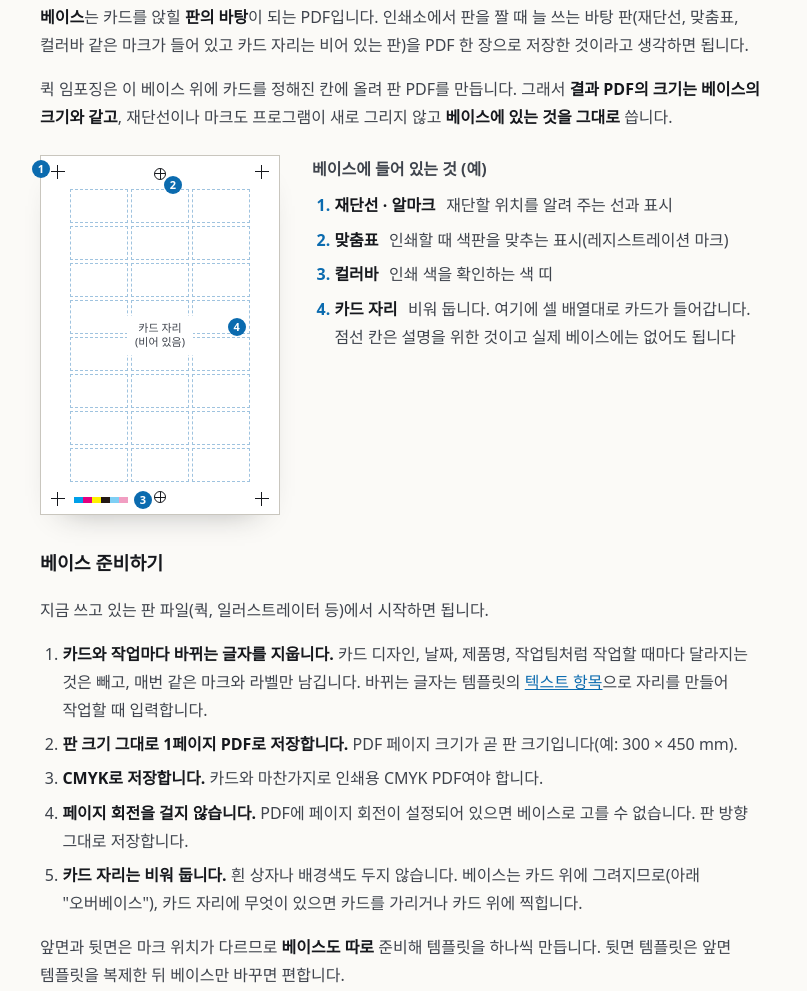
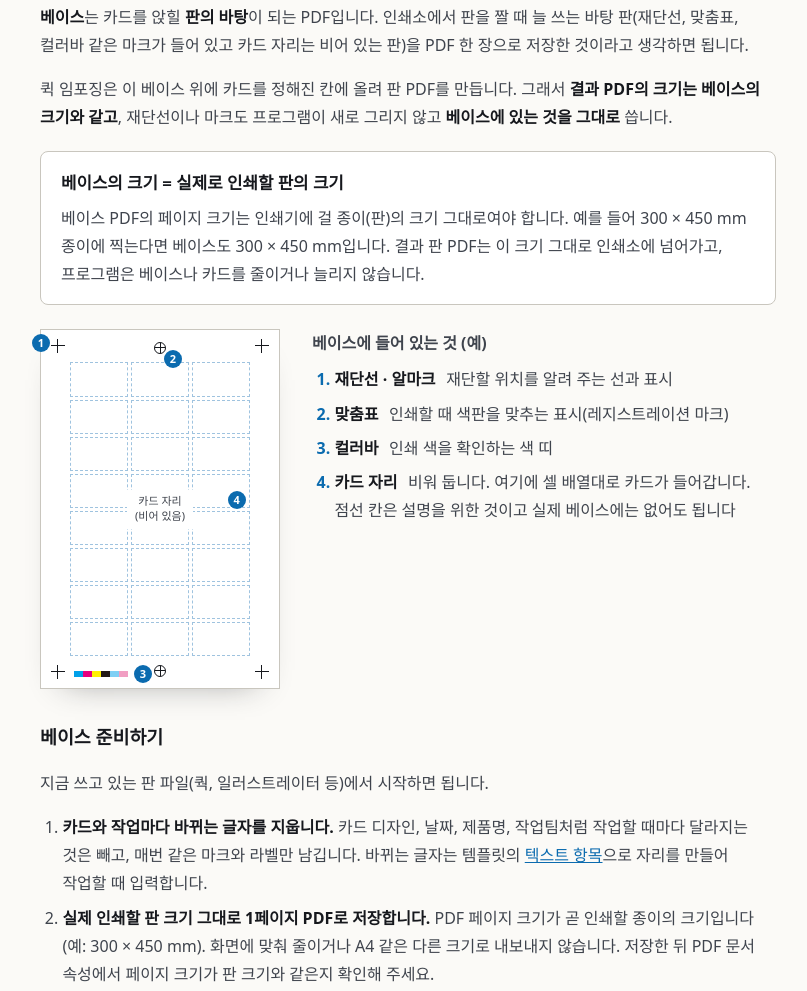
Before and after one commit to steves460ng/quick-imposing-pub, a plain HTML site: page site/guide.html in a window 1280 px wide. Shown: the part 697-1688 px from the top of the page, without its empty margins (328-1135 px from the left). Drawn offline with Linux system fonts and the light colour scheme; a web font is replaced by a local one.

Commit message:
베이스 크기가 실제 인쇄할 판 크기라는 안내 추가
Co-Authored-By: Claude Opus 5.5 <noreply@anthropic.com>
Claude-Session: https://claude.ai/code/session_01Q2SD6SRgWmJHya52zCSGTc

```diff
--- a/site/guide.html
+++ b/site/guide.html
@@ -8,7 +8,7 @@
   <link rel="preconnect" href="https://fonts.googleapis.com">
   <link rel="preconnect" href="https://fonts.gstatic.com" crossorigin>
   <link rel="stylesheet" href="https://fonts.googleapis.com/css2?family=IBM+Plex+Mono:wght@400;500&amp;family=IBM+Plex+Sans+KR:wght@400;500;600;700&amp;display=swap">
-  <link rel="stylesheet" href="style.css?v=5">
+  <link rel="stylesheet" href="style.css?v=6">
 </head>
 <body>
   <header class="site-header">
@@ -68,6 +68,10 @@
           <h2>베이스란</h2>
           <p><strong>베이스</strong>는 카드를 앉힐 <strong>판의 바탕</strong>이 되는 PDF입니다. 인쇄소에서 판을 짤 때 늘 쓰는 바탕 판(재단선, 맞춤표, 컬러바 같은 마크가 들어 있고 카드 자리는 비어 있는 판)을 PDF 한 장으로 저장한 것이라고 생각하면 됩니다.</p>
           <p>퀵 임포징은 이 베이스 위에 카드를 정해진 칸에 올려 판 PDF를 만듭니다. 그래서 <strong>결과 PDF의 크기는 베이스의 크기와 같고</strong>, 재단선이나 마크도 프로그램이 새로 그리지 않고 <strong>베이스에 있는 것을 그대로</strong> 씁니다.</p>
+          <div class="note-box">
+            <p><strong>베이스의 크기 = 실제로 인쇄할 판의 크기</strong></p>
+            <p>베이스 PDF의 페이지 크기는 인쇄기에 걸 종이(판)의 크기 그대로여야 합니다. 예를 들어 300 × 450 mm 종이에 찍는다면 베이스도 300 × 450 mm입니다. 결과 판 PDF는 이 크기 그대로 인쇄소에 넘어가고, 프로그램은 베이스나 카드를 줄이거나 늘리지 않습니다.</p>
+          </div>
 
           <figure class="base-fig">
             <div class="base-sheet" role="img" aria-label="베이스 예시. 판 가장자리에 재단선, 맞춤표, 컬러바가 있고, 가운데 카드가 들어갈 자리는 비어 있다.">
@@ -99,7 +103,7 @@
           <p>지금 쓰고 있는 판 파일(쿽, 일러스트레이터 등)에서 시작하면 됩니다.</p>
           <ol>
             <li><strong>카드와 작업마다 바뀌는 글자를 지웁니다.</strong> 카드 디자인, 날짜, 제품명, 작업팀처럼 작업할 때마다 달라지는 것은 빼고, 매번 같은 마크와 라벨만 남깁니다. 바뀌는 글자는 템플릿의 <a href="#template">텍스트 항목</a>으로 자리를 만들어 작업할 때 입력합니다.</li>
-            <li><strong>판 크기 그대로 1페이지 PDF로 저장합니다.</strong> PDF 페이지 크기가 곧 판 크기입니다(예: 300 × 450 mm).</li>
+            <li><strong>실제 인쇄할 판 크기 그대로 1페이지 PDF로 저장합니다.</strong> PDF 페이지 크기가 곧 인쇄할 종이의 크기입니다(예: 300 × 450 mm). 화면에 맞춰 줄이거나 A4 같은 다른 크기로 내보내지 않습니다. 저장한 뒤 PDF 문서 속성에서 페이지 크기가 판 크기와 같은지 확인해 주세요.</li>
             <li><strong>CMYK로 저장합니다.</strong> 카드와 마찬가지로 인쇄용 CMYK PDF여야 합니다.</li>
             <li><strong>페이지 회전을 걸지 않습니다.</strong> PDF에 페이지 회전이 설정되어 있으면 베이스로 고를 수 없습니다. 판 방향 그대로 저장합니다.</li>
             <li><strong>카드 자리는 비워 둡니다.</strong> 흰 상자나 배경색도 두지 않습니다. 베이스는 카드 위에 그려지므로(아래 "오버베이스"), 카드 자리에 무엇이 있으면 카드를 가리거나 카드 위에 찍힙니다.</li>
--- a/site/style.css
+++ b/site/style.css
@@ -794,6 +794,28 @@ h2.h-gap {
   font-weight: 700;
 }
 
+.note-box {
+  margin: 1.25rem 0;
+  padding: 1rem 1.25rem;
+  border: 1px solid var(--line-2);
+  border-radius: 8px;
+  background: var(--card);
+}
+
+.doc .note-box p {
+  margin: 0;
+  color: var(--fg-2);
+}
+
+.doc .note-box p + p {
+  margin-top: 0.4rem;
+}
+
+.doc .note-box strong {
+  color: var(--fg);
+  font-size: 1.05rem;
+}
+
 .stack-compare {
   display: grid;
   grid-template-columns: repeat(auto-fit, minmax(14rem, 1fr));
```
Also changed, not shown: site/index.html (+2 -2 lines), 1 other file.
